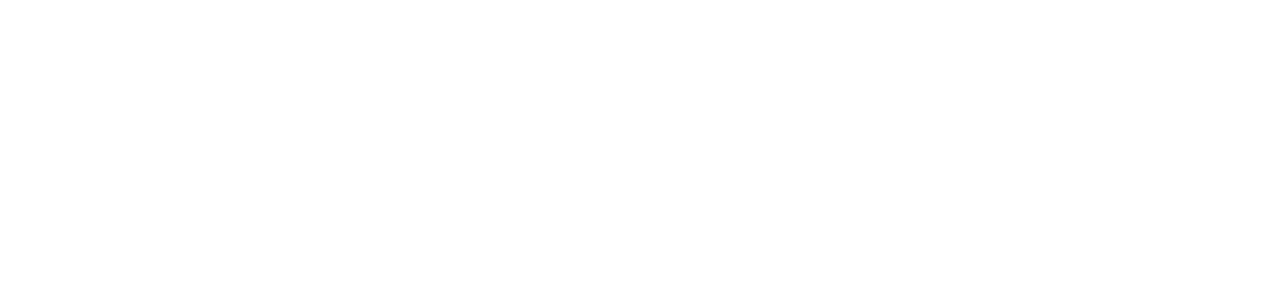
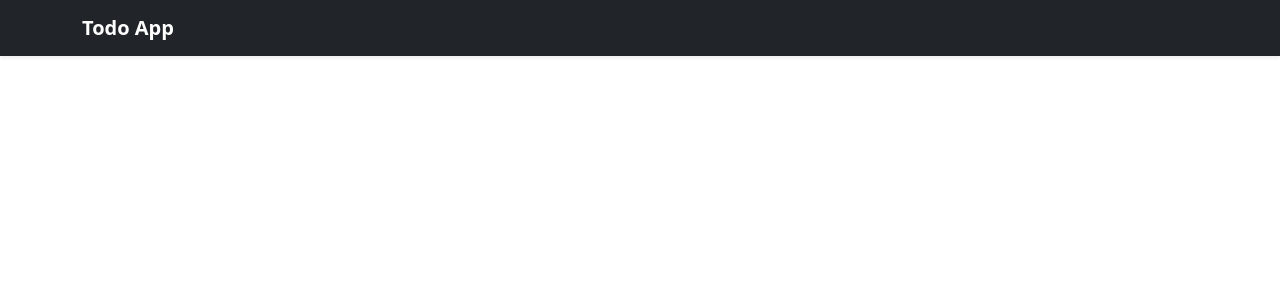
Before and after one commit to hadismtb/todo-app, a React (Create React App) app: page / in a window 1280 px wide. Shown: the top 300 px of the page. Built offline with nearby package versions, Linux system fonts and the light colour scheme.

Commit message:
header component created and import to app.js

```diff
--- a/src/App.js
+++ b/src/App.js
@@ -1,10 +1,10 @@
 import React from "react";
 import "bootstrap/dist/css/bootstrap.css";
+import Header from "./components/Header";
 
 function App() {
   return (
-    <div>
-    </div>
+    <Header/>
   );
 }
 
--- /dev/null
+++ b/src/components/Header.js
@@ -0,0 +1,19 @@
+import React from 'react';
+
+const Header = () => {
+    return (
+        <header>
+            <div className='navbar navbar-dark bg-dark shadow-sm'>
+                <div className='container d-flex hustify-content-between'>
+                    <a href='#' className='navbar-brand d-flex align-items-center'>
+                        <strong>
+                            Todo App
+                        </strong>
+                    </a>
+                </div>
+            </div>
+        </header>
+    );
+};
+
+export default Header;
```
